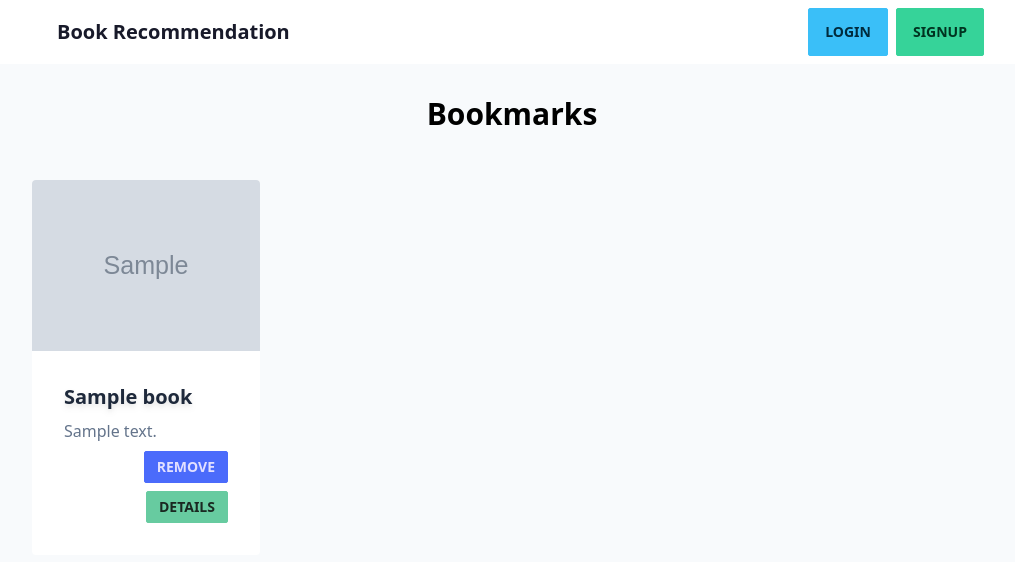
After one commit to samiulalimsaad/book_recommendation_django, a Django app: template books/templates/bookmarks.html in a window 1280 px wide. The commit adds this page. Shown: the top 562 px of the page, without its empty margins (128-1143 px from the left). Run offline with Django 3.2, Linux system fonts and the light colour scheme; the template is opened without the code that fills it: most values are stand-ins (such as "Sample title", 1, 10 or a date in 2020); grey boxes marked "Sample" are stand-in pictures; some libraries are stand-ins or nearby versions.

Commit message:
bookmark add remove functoinnality added

```diff
--- /dev/null
+++ b/books/templates/bookmarks.html
@@ -0,0 +1,20 @@
+{% extends 'base.html' %} {% block content %}
+<div class="">
+    <div class="">
+        <div class="mx-auto text-black">
+            <div class="flex flex-col items-center justify-center my-8">
+                <h3 class="mb-4 text-3xl font-semibold">Bookmarks</h3>
+            </div>
+            <div class="container mx-auto">
+                <div
+                    class="grid grid-cols-1 gap-4 md:grid-cols-2 lg:grid-cols-4"
+                >
+                    {% for book in books %}
+                    <div>{% include 'singleBookmark.html' %}</div>
+                    {% endfor %}
+                </div>
+            </div>
+        </div>
+    </div>
+</div>
+{% endblock content%}
--- a/books/templates/profileDropdown.html
+++ b/books/templates/profileDropdown.html
@@ -13,7 +13,7 @@
         <li>
             <a class="justify-between">Profile</a>
         </li>
-        <li><a>Bookmarks</a></li>
+        <li><a href="bookmark">Bookmarks</a></li>
         <li><a>Reviews</a></li>
         <li><a>Reading List</a></li>
         <li>
--- /dev/null
+++ b/books/templates/singleBookmark.html
@@ -0,0 +1,26 @@
+<div
+    class="w-full duration-1000 hover:shadow-xl card bg-base-100 group/book hover:scale-105"
+>
+    <figure class="">
+        <img
+            src="{{book.imageLinks.thumbnail}}"
+            alt="Shoes"
+            class="duration-700 group-hover/book:scale-110"
+        />
+    </figure>
+    <div class="card-body">
+        <h2 class="card-title drop-shadow-md text-slate-800">{{book.title}}</h2>
+        <p class="line-clamp-3 text-slate-500">{{book.description}}</p>
+        <div class="justify-end card-actions">
+            <a
+                href="{% url 'remove_bookmark' book.id%}"
+                class="btn btn-sm btn-primary"
+            >
+                remove
+            </a>
+            <a href="{% url 'details' book.id%}" class="btn btn-sm btn-accent">
+                Details
+            </a>
+        </div>
+    </div>
+</div>
```
Also changed, not shown: books/views.py (+27 -0 lines).
